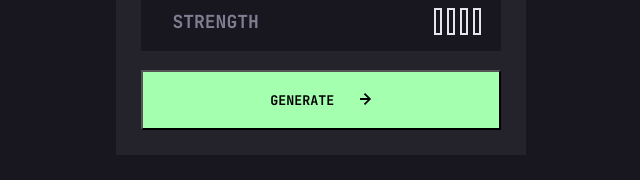
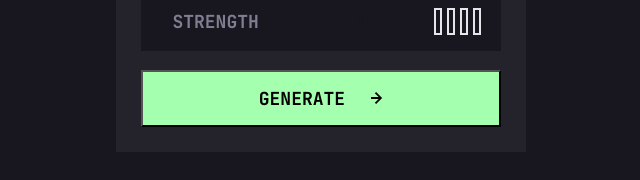
Before and after one commit to spomberg/password-generator, a React (Create React App) app: page / in a window 1280 px wide. Shown: the part 457-637 px from the top of the page, without its empty margins (319-959 px from the left). Built offline with nearby package versions, Linux system fonts and the light colour scheme.

Commit message:
Set font size to 116px

```diff
--- a/src/components/GenerateButton/GenerateButton.scss
+++ b/src/components/GenerateButton/GenerateButton.scss
@@ -5,7 +5,7 @@
   justify-content: center;
   align-items: center;
   width: 95%;
-  padding: 5%;
+  padding: 4%;
   font-family: JetBrainsMono;
   background-color: $strong;
   transition: all 0.3s ease;
@@ -22,5 +22,6 @@
 
   span {
     margin-right: 8%;
+    font-size: 18px;
   }
 }
```
